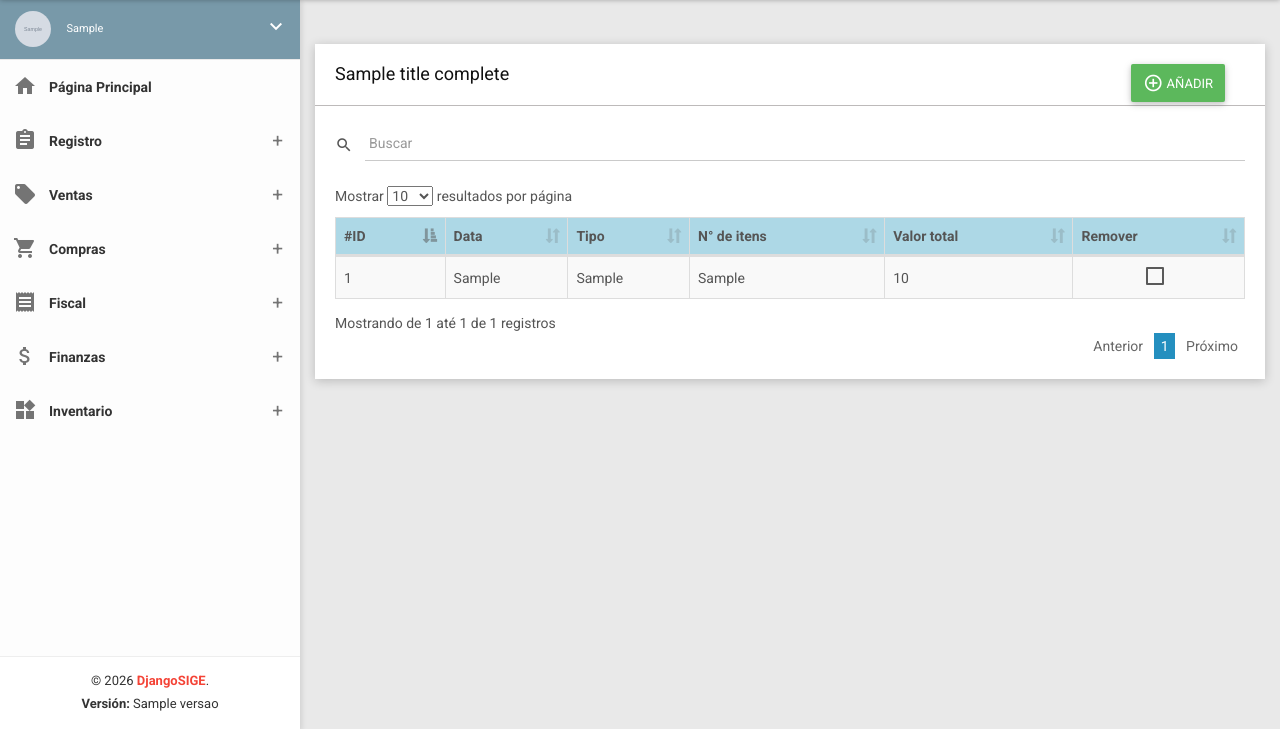
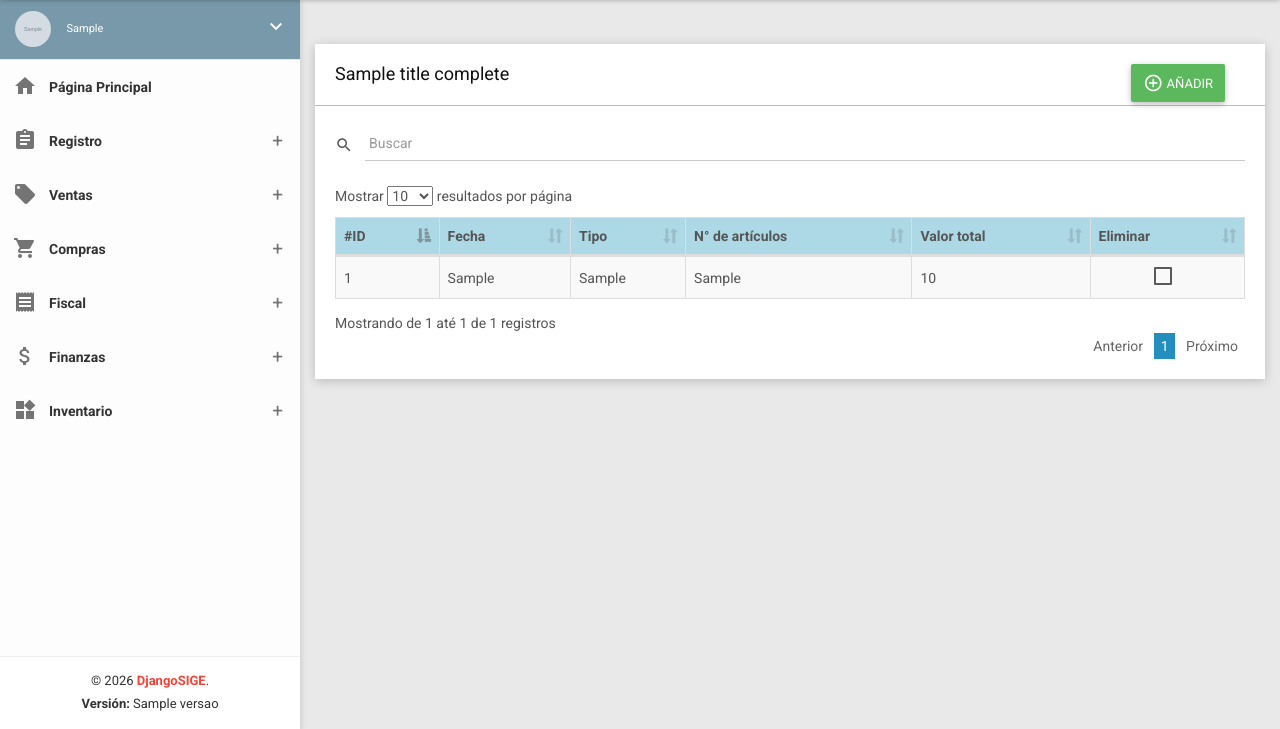
Before and after one commit to ScorpionsDev/djangoSIGE-PS, a Django app: template djangosige/templates/estoque/movimento/movimento_estoque_list.html in a window 1280 px wide. Shown: the part 71-800 px from the top of the page. Run offline with Django 3.2, Linux system fonts and the light colour scheme; the template is opened without the code that fills it: most values are stand-ins (such as "Sample title", 1, 10 or a date in 2020); grey boxes marked "Sample" are stand-in pictures; parts of the project's set-up code (start-up, migrations or seed data) failed here and were passed over; some libraries are stand-ins or nearby versions.

Commit message:
Traducido

```diff
--- a/djangosige/templates/estoque/movimento/todos_movimentos_list_table.html
+++ b/djangosige/templates/estoque/movimento/todos_movimentos_list_table.html
@@ -3,11 +3,11 @@
     <thead>
       <tr>
         <th>#ID</th>
-        <th>Data</th>
+        <th>Fecha</th>
         <th>Tipo</th>
-        <th>N° de itens</th>
+        <th>N° de artículos</th>
         <th>Valor total</th>
-        <th>Remover</th>
+        <th>Eliminar</th>
       </tr>
     </thead>
 
```
